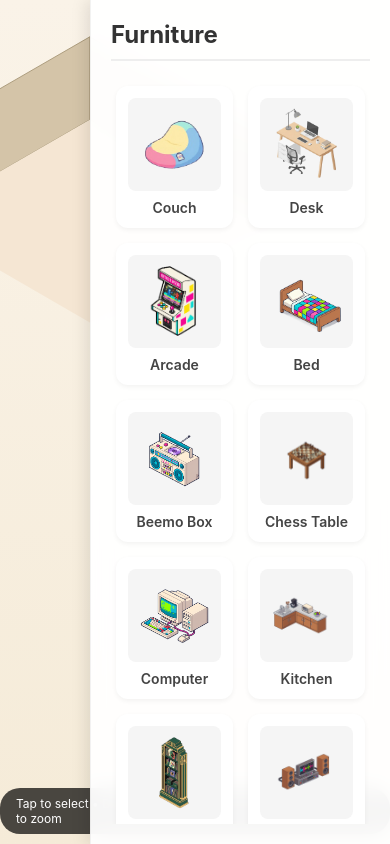
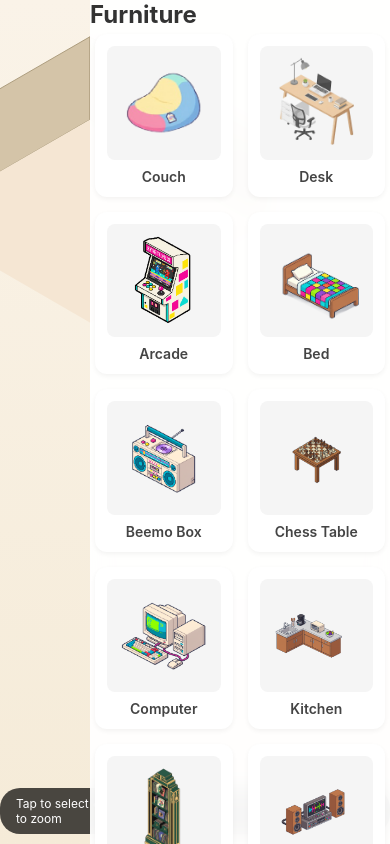
Before and after one commit to anujyadav140/beemo-house-edit, a Next.js app: page / in a window 390 px wide. Built offline with nearby package versions, Linux system fonts and the light colour scheme.

Commit message:
mobile web browser access fix

```diff
--- a/app/globals.css
+++ b/app/globals.css
@@ -251,18 +251,6 @@ body {
   width: 300px;
   background: rgba(255, 255, 255, 0.95);
   backdrop-filter: blur(10px);
-  box-shadow: -4px 0 15px rgba(0, 0, 0, 0.1);
-  display: flex;
-  flex-direction: column;
-  z-index: 100;
-  padding: 20px;
-  border-left: 1px solid rgba(0, 0, 0, 0.05);
-}
-
-.sidebar-header {
-  margin-bottom: 20px;
-  padding-bottom: 10px;
-  border-bottom: 2px solid #eee;
 }
 
 .sidebar-header h3 {
```
